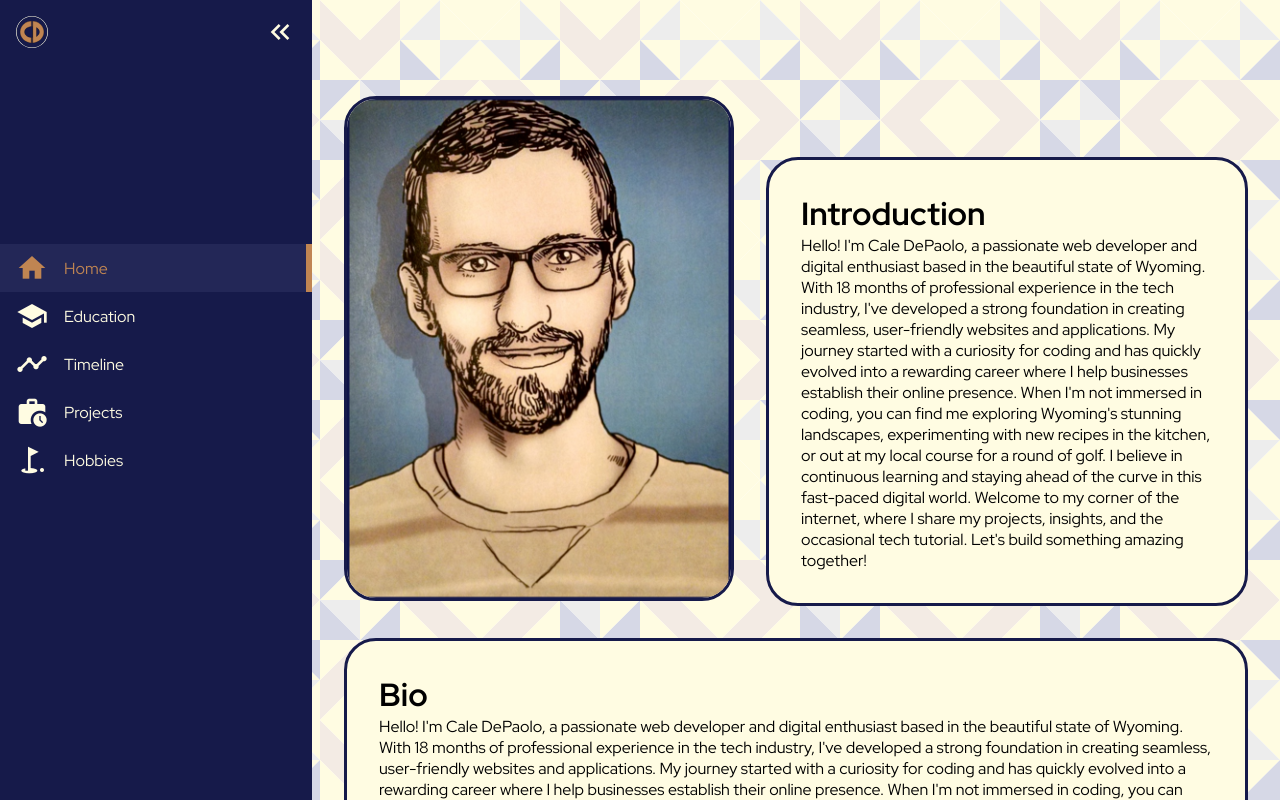
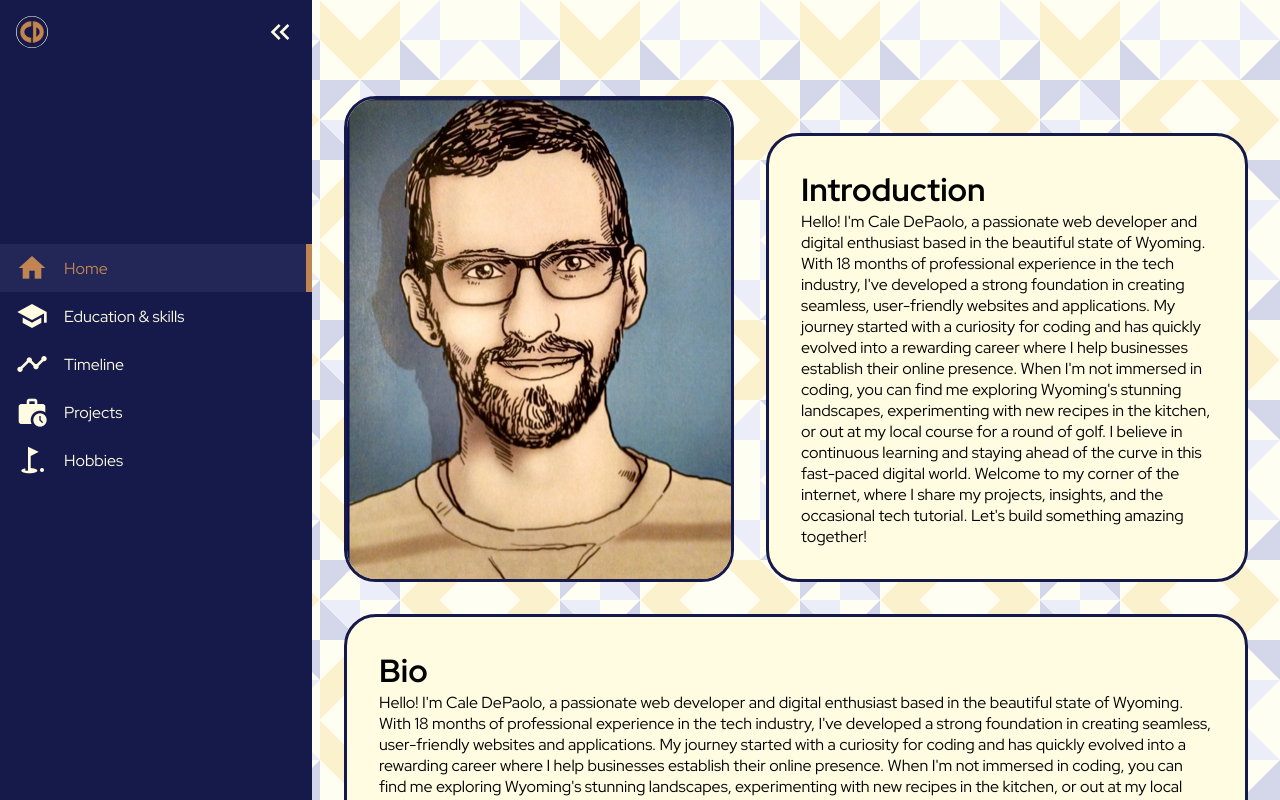
Before and after one commit to caledep/caledep.github.io, a Vue app: page / in a window 1280 px wide. Both pictures are taken after a click on the button "keyboard_double_arrow_right". Shown: the top 800 px of the page. Built offline with nearby package versions, Linux system fonts and the light colour scheme.

Commit message:
updated how image is cropped, adjusted colors in background image. minor adjustment to sidebar icon spacing.

```diff
--- a/src/App.vue
+++ b/src/App.vue
@@ -32,7 +32,7 @@ import Sidebar from './components/Sidebar.vue'
 }
 
 body {
-  background-image: url(./assets/wyo_valley_pattern.svg);
+  background-image: url(./assets/wyo_valley_pattern_2.svg);
   justify-content: center;
 }
 
--- a/src/components/Sidebar.vue
+++ b/src/components/Sidebar.vue
@@ -18,7 +18,7 @@
           </router-link>
           <router-link class="button" to="/education">
             <span class="material-icons">school</span>
-            <span class="text">Education</span>
+            <span class="text">Education & skills</span>
           </router-link>
           <router-link class="button" to="/timeline">
             <span class="material-icons">timeline</span>
--- a/src/views/Education.vue
+++ b/src/views/Education.vue
@@ -1,7 +1,7 @@
 <template>
     <main class="education-page">
         <div class="card">
-            <h1>Education</h1>
+            <h1>Education & Skills</h1>
         </div>
         <p class="construction_notice">
             <img src="/icon_construction_dark.svg" class="icon" alt="construction icon" />
--- a/src/views/Home.vue
+++ b/src/views/Home.vue
@@ -5,8 +5,8 @@
 <template>
     <main class="home-page">
         <div class="portrait-intro">
-            <div>
-                <img src="../../public/portrait_drawn_med.svg" class="portrait-image" alt="vue">
+            <div class="portrait-image">
+                <img src="../../public/portrait_drawn_med.svg" class="image" alt="vue">
             </div>
             <div class="intro-block">
                 <h1>Introduction</h1>
@@ -28,17 +28,22 @@ main {
     display: flex;
     flex-direction: column;
     gap: 2rem;
+
     .portrait-intro {
         display: flex;
         flex-direction: row;
         gap: 2rem;
         align-items: flex-end;
+
         .portrait-image {
             border: solid;
             border-width: 0.2rem;
             border-color: #161a4a;
             border-radius:2em;
+            min-width:24rem;
             max-width: 24rem;
+            max-height: 30rem;
+            overflow: hidden;
         }
 
         .intro-block {
```
Also changed, not shown: src/assets/wyo_valley_pattern.svg, src/assets/wyo_valley_pattern_2.svg (added).
